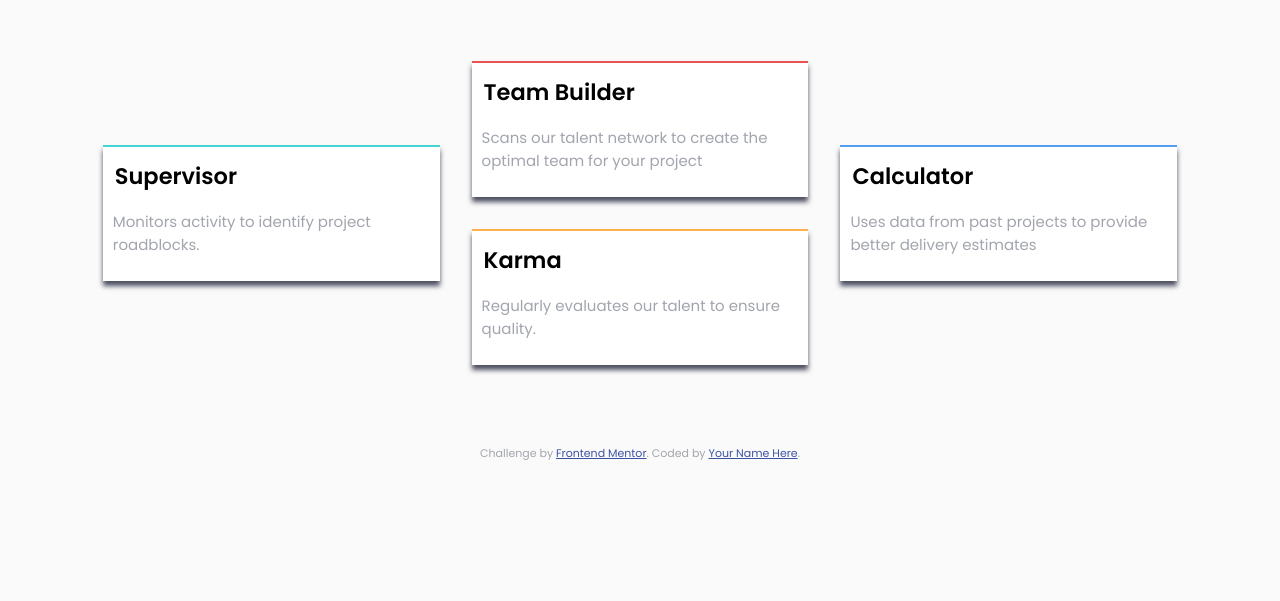
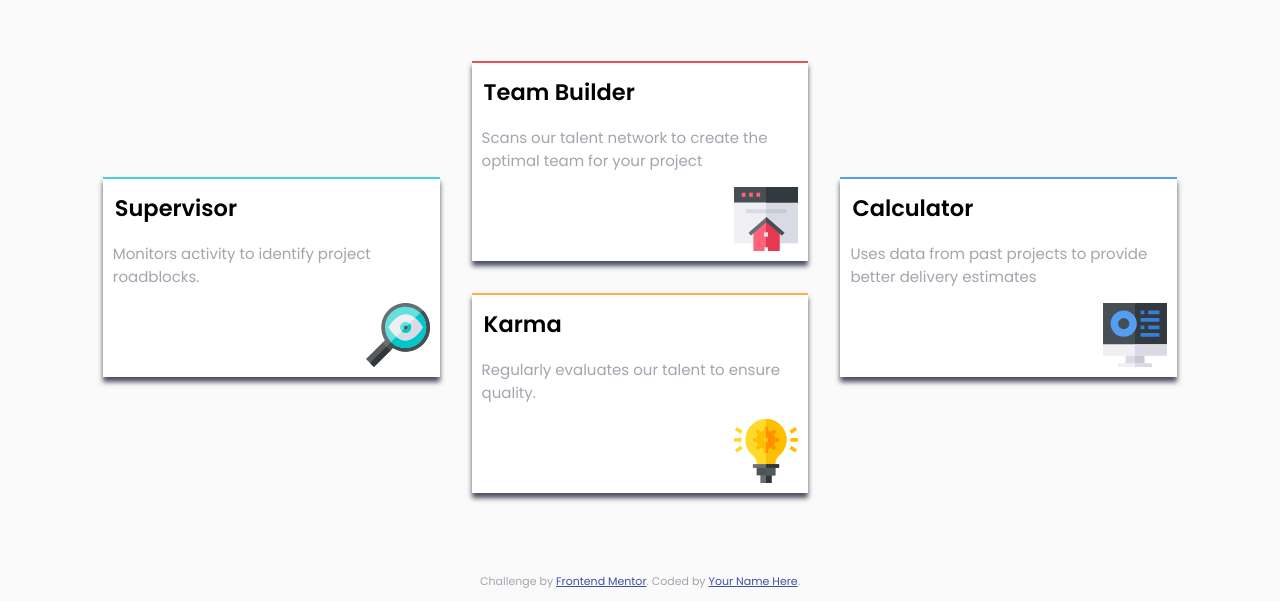
Before and after one commit to jjpeters1986/four-card, a plain HTML site: page index.html in a window 1280 px wide. Shown: the part 223-824 px from the top of the page. Before the commit the page ends 800 px from the top, so only its background shows below. Drawn offline with Linux system fonts and the light colour scheme; the site is published under a folder, as on GitHub Pages, so addresses that start at the root find nothing.

Commit message:
fix images

```diff
--- a/index.html
+++ b/index.html
@@ -33,25 +33,25 @@
       <div class="card-1">
         <h2>Supervisor</h2>
         <p>Monitors activity to identify project roadblocks.</p>
-        <img class="icon" src="/images/icon-supervisor.svg" alt="">
+        <img class="icon" src="images/icon-supervisor.svg" alt="">
       </div>
 
       <div class="card-2">
         <h2>Team Builder</h2>
         <p>Scans our talent network to create the optimal team for your project</p>
-        <img class="icon" src="/images/icon-team-builder.svg" alt="">
+        <img class="icon" src="images/icon-team-builder.svg" alt="">
       </div>
 
       <div class="card-3">
         <h2>Karma</h2>
         <p>Regularly evaluates our talent to ensure quality.</p>
-        <img class="icon" src="/images/icon-karma.svg" alt="">
+        <img class="icon" src="images/icon-karma.svg" alt="">
       </div>
 
       <div class="card-4">
         <h2>Calculator</h2>
         <p>Uses data from past projects to provide better delivery estimates</p>
-        <img class="icon" src="/images/icon-calculator.svg" alt="">
+        <img class="icon" src="images/icon-calculator.svg" alt="">
       </div>
     </div>
   </main>
```
